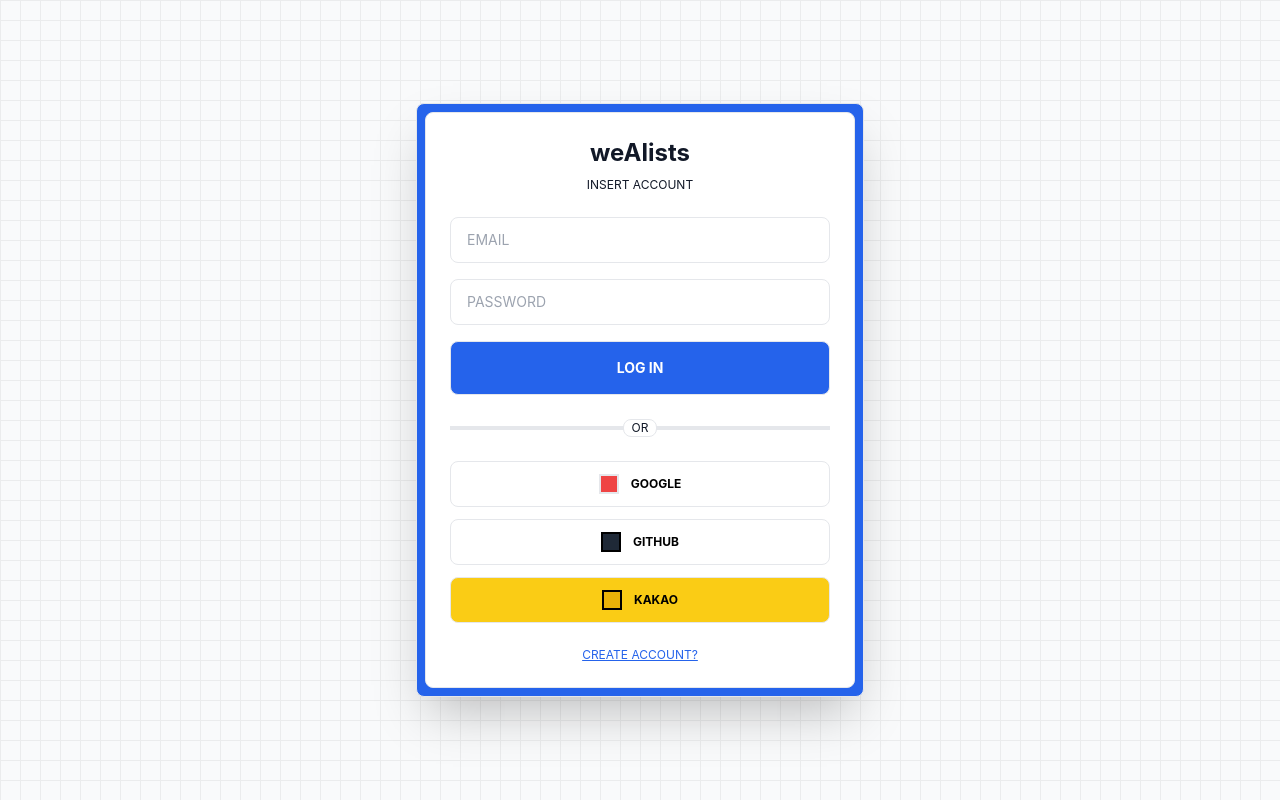
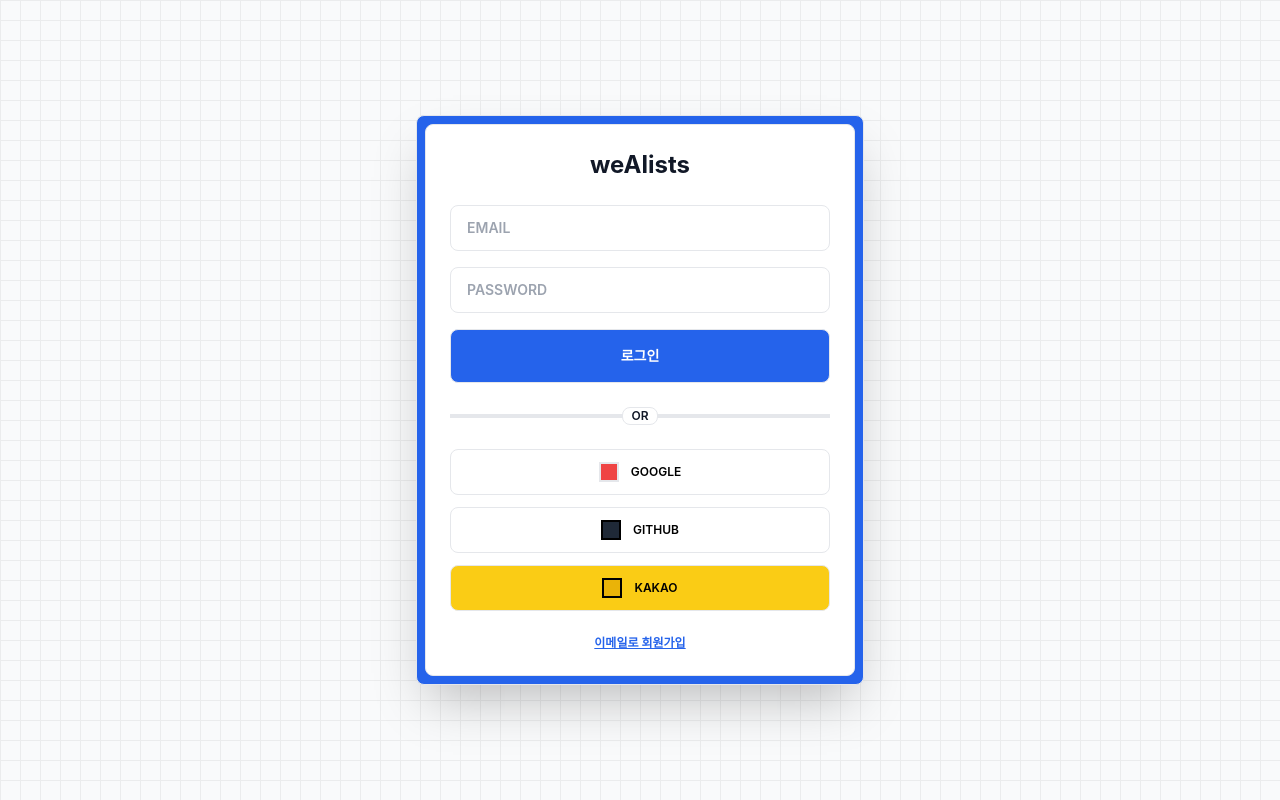
Before and after one commit to OrangesCloud/weAlist-Front, a React (Create React App) app: page / in a window 1280 px wide. Built offline with nearby package versions, Linux system fonts and the light colour scheme; no server answers.

Commit message:
한글화 및

```diff
--- a/src/App.css
+++ b/src/App.css
@@ -36,3 +36,48 @@
     transform: rotate(360deg);
   }
 }
+
+/* 전역 스타일 - 모든 요소에 강제 적용 */
+* {
+  scrollbar-width: none !important; /* Firefox */
+  -ms-overflow-style: none !important; /* IE and Edge */
+}
+
+/* Webkit 브라우저 (Chrome, Safari, Opera) - 모든 요소 */
+*::-webkit-scrollbar {
+  display: none !important;
+  width: 0 !important;
+  height: 0 !important;
+}
+
+/* body와 html에도 명시적으로 적용 */
+html,
+body {
+  scrollbar-width: none !important;
+  -ms-overflow-style: none !important;
+}
+
+html::-webkit-scrollbar,
+body::-webkit-scrollbar {
+  display: none !important;
+  width: 0 !important;
+  height: 0 !important;
+}
+
+/* 모달이나 오버레이 요소에도 강제 적용 */
+div,
+section,
+article,
+aside,
+main {
+  scrollbar-width: none !important;
+  -ms-overflow-style: none !important;
+}
+
+div::-webkit-scrollbar,
+section::-webkit-scrollbar,
+article::-webkit-scrollbar {
+  display: none !important;
+  width: 0 !important;
+  height: 0 !important;
+}
--- a/src/index.css
+++ b/src/index.css
@@ -3,8 +3,8 @@
 @tailwind utilities;
 
 /* 폰트 import */
-@import url('https://fonts.googleapis.com/css2?family=Press+Start+2P&display=swap');
-@import url('https://fonts.googleapis.com/css2?family=Inter:wght@400;500;600;700&display=swap');
+@import url("https://fonts.googleapis.com/css2?family=Press+Start+2P&display=swap");
+@import url("https://fonts.googleapis.com/css2?family=Inter:wght@400;500;600;700&display=swap");
 
 body {
   margin: 0;
@@ -14,7 +14,7 @@
 
 /* 레트로 테마 폰트 */
 .theme-retro {
-  font-family: 'Press Start 2P', cursive;
+  font-family: "Press Start 2P", cursive;
 }
 
 .theme-retro * {
@@ -25,56 +25,11 @@
 
 /* 모던 테마 폰트 */
 .theme-modern {
-  font-family: -apple-system, BlinkMacSystemFont, 'Segoe UI', 'Roboto', sans-serif;
+  font-family: -apple-system, BlinkMacSystemFont, "Segoe UI", "Roboto",
+    sans-serif;
 }
 
 /* 다크 테마 폰트 */
 .theme-dark {
-  font-family: 'Inter', -apple-system, BlinkMacSystemFont, sans-serif;
+  font-family: "Inter", -apple-system, BlinkMacSystemFont, sans-serif;
 }
-
-/* 스크롤바 스타일 */
-::-webkit-scrollbar {
-  width: 12px;
-  height: 12px;
-}
-
-.theme-retro ::-webkit-scrollbar-track {
-  background: #f3f4f6;
-  border: 2px solid #000;
-}
-
-.theme-retro ::-webkit-scrollbar-thumb {
-  background: #f97316;
-  border: 2px solid #000;
-}
-
-.theme-retro ::-webkit-scrollbar-thumb:hover {
-  background: #ea580c;
-}
-
-.theme-modern ::-webkit-scrollbar-track {
-  background: #f9fafb;
-}
-
-.theme-modern ::-webkit-scrollbar-thumb {
-  background: #2563eb;
-  border-radius: 6px;
-}
-
-.theme-modern ::-webkit-scrollbar-thumb:hover {
-  background: #1d4ed8;
-}
-
-.theme-dark ::-webkit-scrollbar-track {
-  background: #1f2937;
-}
-
-.theme-dark ::-webkit-scrollbar-thumb {
-  background: #9333ea;
-  border-radius: 6px;
-}
-
-.theme-dark ::-webkit-scrollbar-thumb:hover {
-  background: #7e22ce;
-}
--- a/src/pages/Authpage.tsx
+++ b/src/pages/Authpage.tsx
@@ -1,5 +1,5 @@
-import React, { useState } from 'react';
-import { useTheme } from '../contexts/ThemeContext';
+import React, { useState } from "react";
+import { useTheme } from "../contexts/ThemeContext";
 
 interface AuthPageProps {
   onLogin: () => void;
@@ -10,20 +10,32 @@
   const [isLogin, setIsLogin] = useState<boolean>(true);
 
   return (
-    <div className={`min-h-screen ${theme.colors.background} flex items-center justify-center p-4 relative overflow-hidden`}>
-      <div className="absolute inset-0 opacity-5" style={{
-        backgroundImage: 'linear-gradient(#000 1px, transparent 1px), linear-gradient(90deg, #000 1px, transparent 1px)',
-        backgroundSize: '20px 20px'
-      }}></div>
+    <div
+      className={`min-h-screen ${theme.colors.background} flex items-center justify-center p-4 relative overflow-hidden`}
+    >
+      <div
+        className="absolute inset-0 opacity-5"
+        style={{
+          backgroundImage:
+            "linear-gradient(#000 1px, transparent 1px), linear-gradient(90deg, #000 1px, transparent 1px)",
+          backgroundSize: "20px 20px",
+        }}
+      ></div>
 
-      <div className={`${theme.colors.primary} ${theme.effects.borderRadius} p-2 w-full max-w-md relative z-10 shadow-2xl ${theme.effects.borderWidth} ${theme.colors.border}`}>
-        <div className={`${theme.colors.secondary} ${theme.effects.cardBorderWidth} ${theme.colors.border} p-4 sm:p-6 ${theme.effects.borderRadius}`}>
-          <h1 className={`${theme.font.size.xl} font-bold ${theme.colors.text} mb-2 text-center`}>
+      <div
+        className={`${theme.colors.primary} ${theme.effects.borderRadius} p-2 w-full max-w-md relative z-10 shadow-2xl ${theme.effects.borderWidth} ${theme.colors.border}`}
+      >
+        <div
+          className={`${theme.colors.secondary} ${theme.effects.cardBorderWidth} ${theme.colors.border} p-4 sm:p-6 ${theme.effects.borderRadius}`}
+        >
+          <h1
+            className={`${theme.font.size.xl} font-bold ${theme.colors.text} mb-2 text-center`}
+          >
             weAlists
           </h1>
-          <p className={`${theme.font.size.xs} ${theme.colors.text} mb-4 sm:mb-6 text-center`}>
-            INSERT ACCOUNT
-          </p>
+          <p
+            className={`${theme.font.size.xs} ${theme.colors.text} mb-4 sm:mb-6 text-center`}
+          ></p>
 
           <div className="space-y-3 sm:space-y-4 mb-4 sm:mb-6">
             <div className="relative">
@@ -45,17 +57,25 @@
                 onClick={onLogin}
                 className={`relative w-full ${theme.colors.primary} text-white py-3 sm:py-4 ${theme.effects.cardBorderWidth} ${theme.colors.border} font-bold ${theme.colors.primaryHover} transition ${theme.font.size.sm} ${theme.effects.borderRadius}`}
               >
-                {isLogin ? 'LOG IN' : 'CREATE ACCOUNT'}
+                {isLogin ? "로그인" : "생성"}
               </button>
             </div>
           </div>
 
           <div className="relative mb-4 sm:mb-6">
             <div className="absolute inset-0 flex items-center">
-              <div className={`w-full border-t-2 sm:border-t-4 border-gray-200`}></div>
+              <div
+                className={`w-full border-t-2 sm:border-t-4 border-gray-200`}
+              ></div>
             </div>
-            <div className={`relative flex justify-center ${theme.font.size.xs}`}>
-              <span className={`px-2 ${theme.colors.secondary} ${theme.colors.text} ${theme.effects.cardBorderWidth} ${theme.colors.border} ${theme.effects.borderRadius}`}>OR</span>
+            <div
+              className={`relative flex justify-center ${theme.font.size.xs}`}
+            >
+              <span
+                className={`px-2 ${theme.colors.secondary} ${theme.colors.text} ${theme.effects.cardBorderWidth} ${theme.colors.border} ${theme.effects.borderRadius}`}
+              >
+                OR
+              </span>
             </div>
           </div>
 
@@ -65,8 +85,12 @@
                 onClick={onLogin}
                 className={`relative w-full flex items-center justify-center gap-2 sm:gap-3 px-3 sm:px-4 py-2 sm:py-3 ${theme.effects.cardBorderWidth} ${theme.colors.border} ${theme.colors.secondary} hover:bg-gray-50 transition ${theme.effects.borderRadius}`}
               >
-                <div className={`w-4 h-4 sm:w-5 sm:h-5 bg-red-500 border-2 ${theme.colors.border} flex-shrink-0`}></div>
-                <span className={`font-bold ${theme.font.size.xs}`}>GOOGLE</span>
+                <div
+                  className={`w-4 h-4 sm:w-5 sm:h-5 bg-red-500 border-2 ${theme.colors.border} flex-shrink-0`}
+                ></div>
+                <span className={`font-bold ${theme.font.size.xs}`}>
+                  GOOGLE
+                </span>
               </button>
             </div>
 
@@ -76,7 +100,9 @@
                 className={`relative w-full flex items-center justify-center gap-2 sm:gap-3 px-3 sm:px-4 py-2 sm:py-3 ${theme.effects.cardBorderWidth} ${theme.colors.border} ${theme.colors.secondary} hover:bg-gray-50 transition ${theme.effects.borderRadius}`}
               >
                 <div className="w-4 h-4 sm:w-5 sm:h-5 bg-gray-800 border-2 border-black flex-shrink-0"></div>
-                <span className={`font-bold ${theme.font.size.xs}`}>GITHUB</span>
+                <span className={`font-bold ${theme.font.size.xs}`}>
+                  GITHUB
+                </span>
               </button>
             </div>
 
@@ -96,7 +122,7 @@
               onClick={() => setIsLogin(!isLogin)}
               className={`text-blue-600 hover:text-blue-700 underline`}
             >
-              {isLogin ? 'CREATE ACCOUNT?' : 'CONTINUE?'}
+              {isLogin ? "이메일로 회원가입" : ""}
             </button>
           </p>
         </div>
--- a/src/styles/themes.ts
+++ b/src/styles/themes.ts
@@ -33,68 +33,69 @@
 
 // 레트로 픽셀 테마
 export const retroTheme: Theme = {
-  name: 'retro',
-  cssClass: 'theme-retro',
+  name: "retro",
+  cssClass: "theme-retro",
   colors: {
-    primary: 'bg-orange-500',
-    primaryHover: 'hover:bg-orange-600',
-    primaryDark: 'bg-orange-700',
-    secondary: 'bg-white',
-    background: 'bg-gray-100',
-    card: 'bg-white',
-    border: 'border-black',
-    text: 'text-gray-800',
-    textSecondary: 'text-gray-600',
+    primary: "bg-orange-500",
+    primaryHover: "hover:bg-orange-600",
+    primaryDark: "bg-orange-700",
+    secondary: "bg-white",
+    background: "bg-gray-100",
+    card: "bg-white",
+    border: "border-black",
+    text: "text-gray-800",
+    textSecondary: "text-gray-600",
   },
   effects: {
-    shadow: '4px 4px 0 #000',
-    headerShadow: '0 4px 0 #000',
-    borderWidth: 'border-4',
-    cardBorderWidth: 'border-2 sm:border-4',
-    borderRadius: 'rounded-none',
+    shadow: "4px 4px 0 #000",
+    headerShadow: "0 4px 0 #000",
+    borderWidth: "border-4",
+    cardBorderWidth: "border-2 sm:border-4",
+    borderRadius: "rounded-none",
   },
   font: {
     family: "'Press Start 2P', cursive",
     size: {
-      xs: 'text-[8px] sm:text-xs',
-      sm: 'text-xs sm:text-sm',
-      base: 'text-sm sm:text-base',
-      lg: 'text-lg sm:text-xl',
-      xl: 'text-xl sm:text-2xl',
+      xs: "text-[8px] sm:text-xs",
+      sm: "text-xs sm:text-sm",
+      base: "text-sm sm:text-base",
+      lg: "text-lg sm:text-xl",
+      xl: "text-xl sm:text-2xl",
     },
   },
 };
 
 // 모던 깔끔한 테마
 export const modernTheme: Theme = {
-  name: 'modern',
-  cssClass: 'theme-modern',
+  name: "modern",
+  cssClass: "theme-modern",
   colors: {
-    primary: 'bg-blue-600',
-    primaryHover: 'hover:bg-blue-700',
-    primaryDark: 'bg-blue-800',
-    secondary: 'bg-white',
-    background: 'bg-gray-50',
-    card: 'bg-white',
-    border: 'border-gray-200',
-    text: 'text-gray-900',
-    textSecondary: 'text-gray-500',
+    primary: "bg-blue-600",
+    primaryHover: "hover:bg-blue-700",
+    primaryDark: "bg-blue-800",
+    secondary: "bg-white",
+    background: "bg-gray-50",
+    card: "bg-white",
+    border: "border-gray-200",
+    text: "text-gray-900",
+    textSecondary: "text-gray-500",
   },
   effects: {
-    shadow: '0 1px 3px rgba(0,0,0,0.1)',
-    headerShadow: '0 2px 4px rgba(0,0,0,0.1)',
-    borderWidth: 'border',
-    cardBorderWidth: 'border',
-    borderRadius: 'rounded-lg',
+    shadow: "0 1px 3px rgba(0,0,0,0.1)",
+    headerShadow: "0 2px 4px rgba(0,0,0,0.1)",
+    borderWidth: "border",
+    cardBorderWidth: "border",
+    borderRadius: "rounded-lg",
   },
   font: {
-    family: "-apple-system, BlinkMacSystemFont, 'Segoe UI', 'Roboto', sans-serif",
+    family:
+      "'Pretendard Variable', 'Pretendard', -apple-system, BlinkMacSystemFont, 'Noto Sans KR', 'Malgun Gothic', '맑은 고딕', 'Apple SD Gothic Neo', sans-serif",
     size: {
-      xs: 'text-xs',
-      sm: 'text-sm',
-      base: 'text-base',
-      lg: 'text-lg',
-      xl: 'text-2xl',
+      xs: "text-xs font-semibold",
+      sm: "text-sm font-semibold",
+      base: "text-base font-semibold",
+      lg: "text-lg font-bold",
+      xl: "text-2xl font-bold",
     },
   },
 };
```
Also changed, not shown: src/App.tsx (+11 -6 lines), src/components/modals/TaskDetailModal.tsx (+92 -40 lines), src/pages/Dashboard.tsx (+16 -17 lines).
